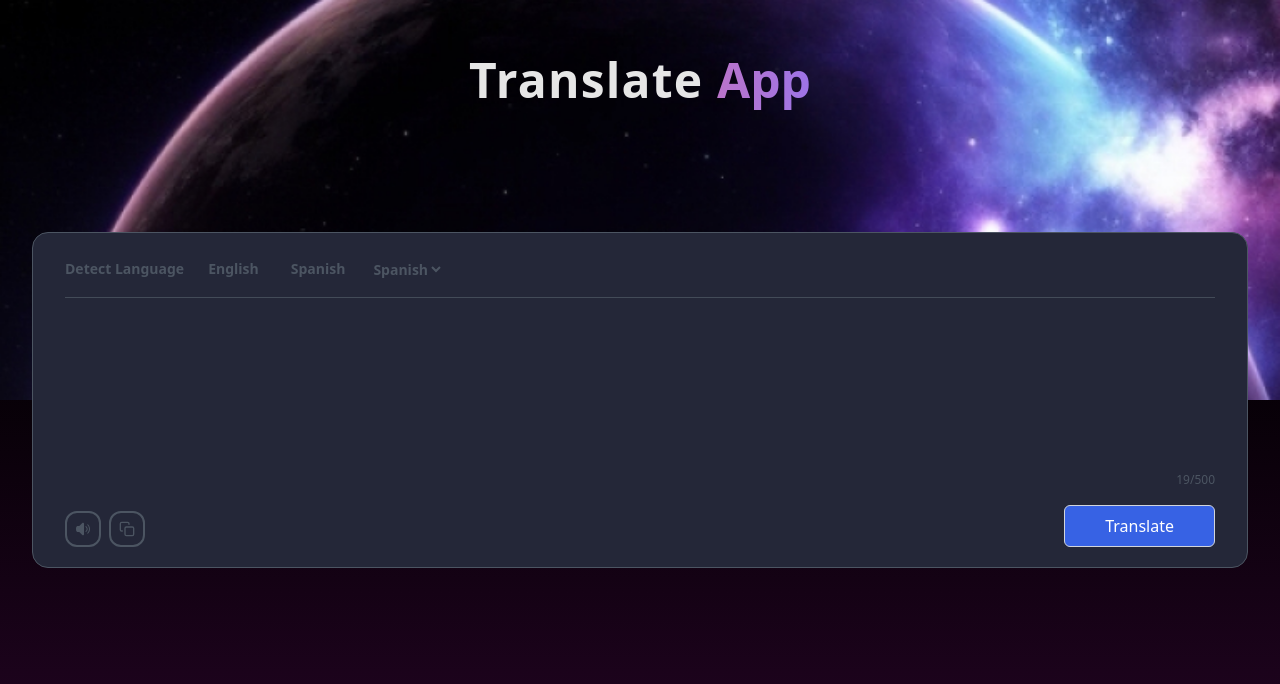
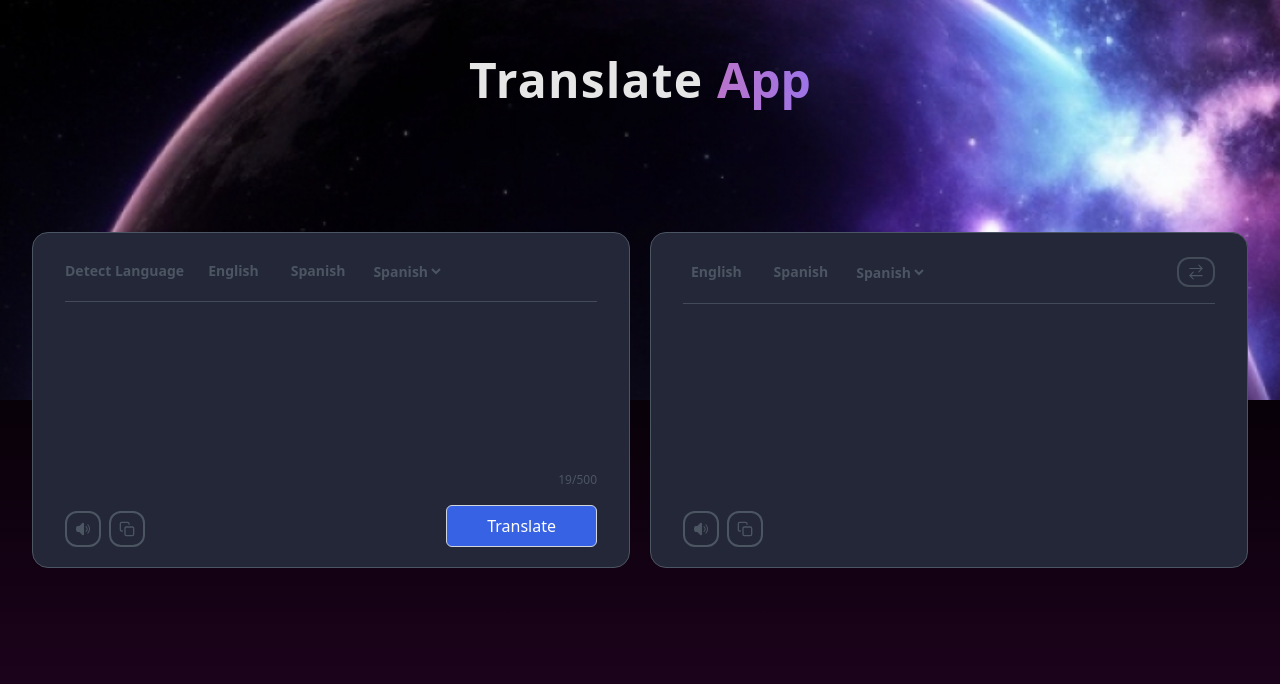
Before and after one commit to 01mehran/translate-app, a React (Vite) app: page / in a window 1280 px wide. Shown: the top 684 px of the page. Built offline with nearby package versions, Linux system fonts and the light colour scheme.

Commit message:
feat: add transleted box

```diff
--- a/src/Home.tsx
+++ b/src/Home.tsx
@@ -1,5 +1,6 @@
 //Icons;
 import { FiCopy } from 'react-icons/fi';
+import { GoArrowSwitch } from 'react-icons/go';
 import { HiSpeakerWave } from 'react-icons/hi2';
 
 export default function Home() {
@@ -51,6 +52,36 @@ export default function Home() {
             </article>
           </footer>
         </div>
+
+        {/* Transleted Box */}
+        <div className="bg-primary-100 border-grey-100 medium:h-84 relative h-54 w-full rounded-2xl border px-4 py-4 sm:px-8 sm:py-6">
+          <header className="text-grey-100 border-b-grey-200 flex items-center justify-between border-b-[1.5px] pb-4 text-sm font-semibold text-nowrap">
+            <div className="flex space-x-3 sm:space-x-4">
+              <p className="lan">english</p>
+              <p className="lan">spanish</p>
+              <select className="cursor-pointer border-0 outline-0">
+                <option value="Spanish">Spanish</option>
+              </select>
+            </div>
+
+            <div className="border-grey-200 cursor-pointer rounded-xl border-2 px-2 py-1 text-lg transition-all duration-300 hover:scale-105">
+              <GoArrowSwitch />
+            </div>
+          </header>
+
+          <textarea className="text-md h-full w-full resize-none border-0 pt-3 font-medium tracking-wide text-white outline-0"></textarea>
+
+          <footer className="medium:bottom-5 absolute bottom-2 left-0 flex w-full items-end justify-between px-4 sm:px-8">
+            <article className="flex items-center space-x-2">
+              <span className="icons transition-all duration-300 hover:scale-105">
+                <HiSpeakerWave />
+              </span>
+              <span className="icons transition-all duration-300 hover:scale-105">
+                <FiCopy />
+              </span>
+            </article>
+          </footer>
+        </div>
       </main>
     </section>
   );
--- a/src/index.css
+++ b/src/index.css
@@ -15,7 +15,7 @@
 
 @layer components {
   .lan {
-    @apply hover:bg-grey-100 cursor-pointer rounded-md px-2 py-0.5 capitalize hover:text-white;
+    @apply hover:bg-grey-100 cursor-pointer rounded-md px-2 py-1 capitalize hover:text-white;
   }
   .icons {
     @apply text-grey-100 border-grey-100 cursor-pointer rounded-xl border-2 p-2;
```
